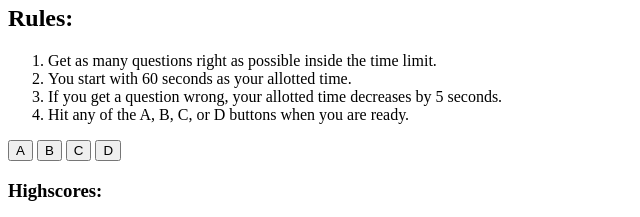
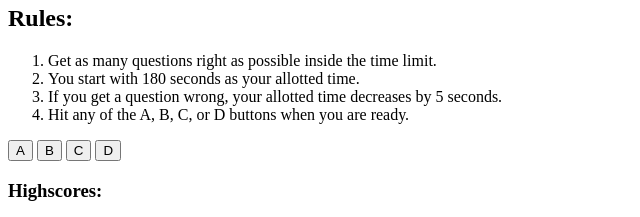
Before and after one commit to NoahJRalph/interview-quiz-I, a plain HTML site: page index.html in a window 1280 px wide. Shown: the part 143-360 px from the top of the page, 0-640 px from the left. Drawn offline with Linux system fonts and the light colour scheme.

Commit message:
Update index.html

```diff
--- a/index.html
+++ b/index.html
@@ -14,7 +14,7 @@
         <h2 id="QuizContent">Rules:</h2>
             <ol>
                 <li id="AnswerA">Get as many questions right as possible inside the time limit.</li>
-                <li id="AnswerB">You start with 60 seconds as your allotted time.</li>
+                <li id="AnswerB">You start with 180 seconds as your allotted time.</li>
                 <li id="AnswerC">If you get a question wrong, your allotted time decreases by 5 seconds.</li>
                 <li id="AnswerD">Hit any of the A, B, C, or D buttons when you are ready.</li>
             </ol>
```
